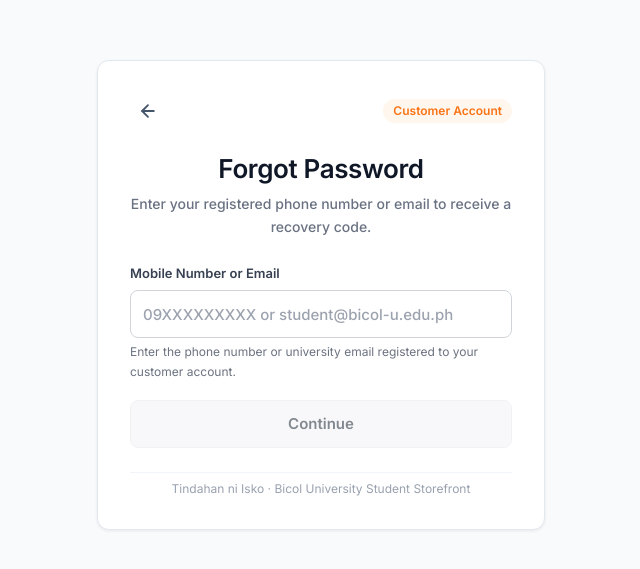
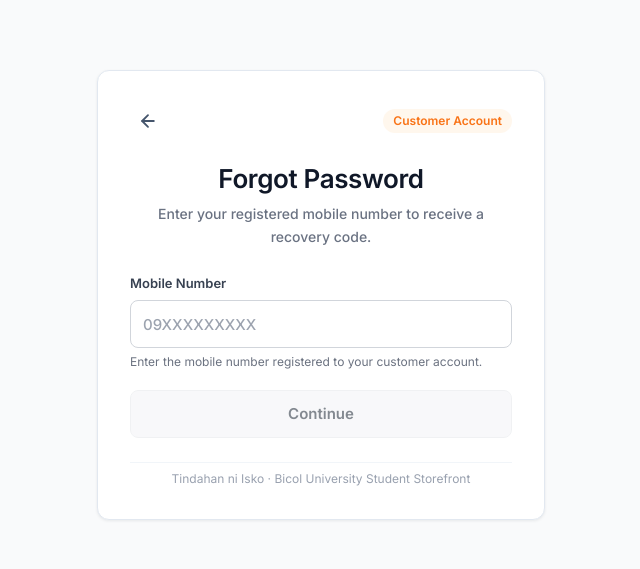
Before and after one commit to capstone-cart-ni-isko/Cart-Ni-Isko, a React (Vite) app in the folder frontend/: page /forgot-password in a window 1280 px wide. Shown: the part 105-674 px from the top of the page, without its empty margins (319-959 px from the left). Built offline with nearby package versions, Linux system fonts and the light colour scheme; no server answers.

Commit message:
customer password recovrey fix

```diff
--- a/frontend/src/routes/CheckoutPlaceholder.jsx
+++ b/frontend/src/routes/CheckoutPlaceholder.jsx
@@ -758,7 +758,6 @@ function CheckoutPlaceholder() {
           {/* Header */}
           <div className="flex items-center justify-between pb-4 border-b border-slate-100">
             <div className="flex items-center gap-3">
-              <img src={logo} alt="Tindahan ni Isko" className="h-8 object-contain" />
               <div>
                 <h1 className="text-xl font-semibold text-gray-900 leading-tight">
                   Review &amp; Confirm Order
--- a/frontend/src/routes/ForgotPassword.jsx
+++ b/frontend/src/routes/ForgotPassword.jsx
@@ -6,6 +6,13 @@ import BackButton from '../components/ui/BackButton.jsx'
 import { recoverCredentials, resetCredentials } from '../services/auth.js'
 import { redeemOtpChallenge, startOtpChallenge, readChallengeInbox } from '../services/otp.js'
 import { passwordProblem, meetsPasswordStandard, PASSWORD_HINT } from '../utils/passwordRules.js'
+
+function normalizeCustomerPhone(value) {
+  const digits = String(value).replace(/\D/g, '')
+  return digits.length >= 12 && digits.startsWith('63')
+    ? `0${digits.slice(2)}`
+    : digits
+}
 
 function ForgotPassword() {
   const navigate = useNavigate()
@@ -33,6 +40,10 @@ function ForgotPassword() {
     const fromQuery = searchParams.get('type')
     if (fromQuery === 'employee' || fromQuery === 'admin') {
       setUserType('employee')
+      return
+    }
+    if (fromQuery === 'customer') {
+      setUserType('customer')
       return
     }
     const saved = localStorage.getItem('isko_forgot_type')
@@ -67,9 +78,11 @@ function ForgotPassword() {
 
   const handleIdentifierSubmit = async (e) => {
     e.preventDefault()
-    const identifierVal = identifier.trim()
+    const identifierVal = userType === 'customer'
+      ? normalizeCustomerPhone(identifier)
+      : identifier.trim()
     if (userType === 'customer') {
-      if (identifierVal.length < 10) return
+      if (!/^\d{10,11}$/.test(identifierVal)) return
     } else {
       if (!identifierVal || !/^[^\s@]+@[^\s@]+\.[^\s@]+$/.test(identifierVal)) return
     }
@@ -437,7 +450,7 @@ function ForgotPassword() {
             {step === 2 && 'Set New Password'}
           </h1>
           <p className="text-sm text-gray-500 dark:text-[var(--muted)] font-medium leading-relaxed">
-            {step === 0 && 'Enter your registered phone number or email to receive a recovery code.'}
+            {step === 0 && 'Enter your registered mobile number to receive a recovery code.'}
             {step === 1 && (
               <>
                 Enter the 6-digit code sent to{' '}
@@ -448,34 +461,35 @@ function ForgotPassword() {
           </p>
         </div>
 
-        {/* Step 0: Customer Phone / Email */}
+        {/* Step 0: Customer Phone */}
         {step === 0 && (
           <form onSubmit={handleIdentifierSubmit} className="space-y-4.5" noValidate>
             <div>
-              <label htmlFor="customer-identifier" className="field-label">
-                Mobile Number or Email
+              <label htmlFor="customer-phone" className="field-label">
+                Mobile Number
               </label>
               <div className="relative">
                 <input
-                  id="customer-identifier"
-                  type="text"
-                  autoComplete="username"
-                  placeholder="09XXXXXXXXX or student@bicol-u.edu.ph"
+                  id="customer-phone"
+                  type="tel"
+                  inputMode="tel"
+                  autoComplete="tel"
+                  placeholder="09XXXXXXXXX"
                   value={identifier}
                   onChange={(e) => setIdentifier(e.target.value)}
                   className="field-input field-input--lg rounded-xl font-medium"
                 />
               </div>
               <p className="field-hint mt-1.5">
-                Enter the phone number or university email registered to your customer account.
+                Enter the mobile number registered to your customer account.
               </p>
             </div>
 
             <button
               type="submit"
-              disabled={identifier.trim().length < 5 || isSubmitting}
+              disabled={!/^\d{10,11}$/.test(normalizeCustomerPhone(identifier)) || isSubmitting}
               className={`btn btn--lg btn--block rounded-xl ${
-                identifier.trim().length >= 5 && !isSubmitting
+                /^\d{10,11}$/.test(normalizeCustomerPhone(identifier)) && !isSubmitting
                   ? 'btn--primary text-white cursor-pointer btn-press'
                   : 'btn--secondary cursor-not-allowed opacity-70'
               }`}
```
Also changed, not shown: 1 other file (tests, documents, lock files or other folders).
